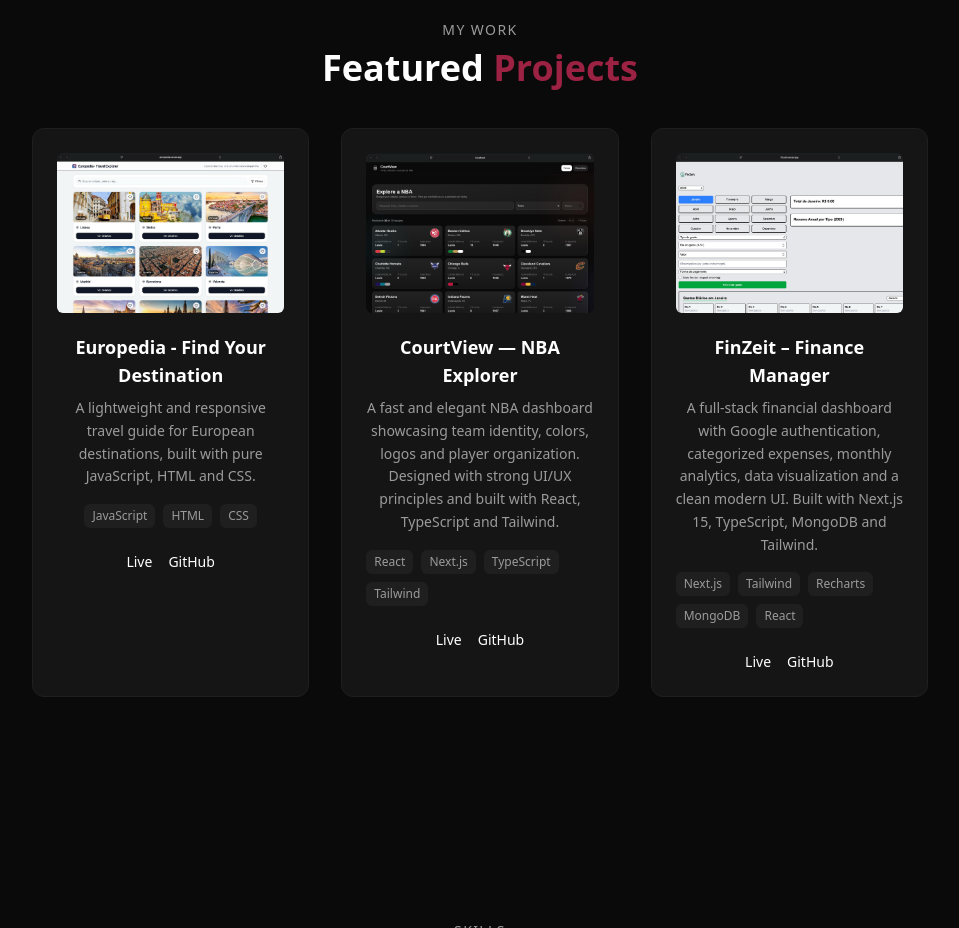
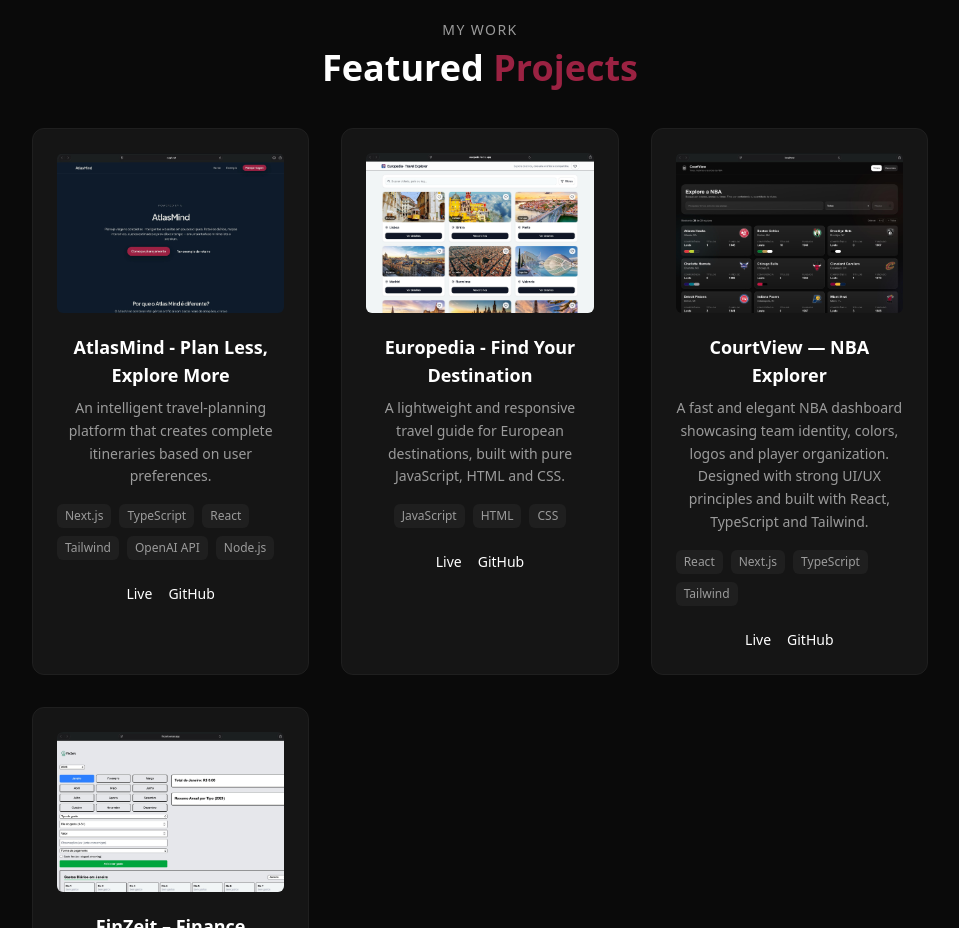
Before and after one commit to felipebborges2/portfolio-felipe, a Next.js app: page / in a window 1280 px wide. Shown: the part 1700-2628 px from the top of the page, without its empty margins (160-1119 px from the left). Built offline with nearby package versions, Linux system fonts and the light colour scheme.

Commit message:
atlasmind added

```diff
--- a/src/components/sections/Projects.tsx
+++ b/src/components/sections/Projects.tsx
@@ -12,6 +12,14 @@ export default function Projects() {
   const [selectedAlt, setSelectedAlt] = useState<string>("");
 
   const projects = [
+    {
+      title: "AtlasMind - Plan Less, Explore More",
+      description: t("projects.atlasmindDesc"),
+        image: "/projects/atlasmind.jpeg",
+      tags: ["Next.js", "TypeScript", "React", "Tailwind", "OpenAI API", "Node.js"],
+      link: "https://atlasmind.vercel.app",
+      repo: "https://github.com/felipebborges2/atlasmind",
+    },
     {
       title: "Europedia - Find Your Destination",
       description: t("projects.europediaDesc"),
--- a/src/i18n/translations.ts
+++ b/src/i18n/translations.ts
@@ -1,3 +1,5 @@
+import { a } from "framer-motion/client";
+
 export const translations = {
     en: {
     // NAVIGATION
@@ -41,6 +43,8 @@ export const translations = {
       highlight: "Projects",
       live: "Live",
       github: "GitHub",
+      atlasmindDesc:
+        "An intelligent travel-planning platform that creates complete itineraries based on user preferences.",
       europediaDesc:
         "A lightweight and responsive travel guide for European destinations, built with pure JavaScript, HTML and CSS.",
       courtviewDesc:
@@ -160,6 +164,8 @@ cvEn: "Baixar CV (Inglês)",
       highlight: "em Destaque",
       live: "Ver Online",
       github: "GitHub",
+      atlasmindDesc:
+        "Uma plataforma inteligente de planejamento de viagens que cria roteiros completos com base nas preferências do usuário.",
       europediaDesc:
         "Um guia de viagens leve e responsivo para destinos europeus, desenvolvido com JavaScript, HTML e CSS puros.",
       courtviewDesc:
```
Also changed, not shown: public/projects/atlasmind.jpeg (added).
